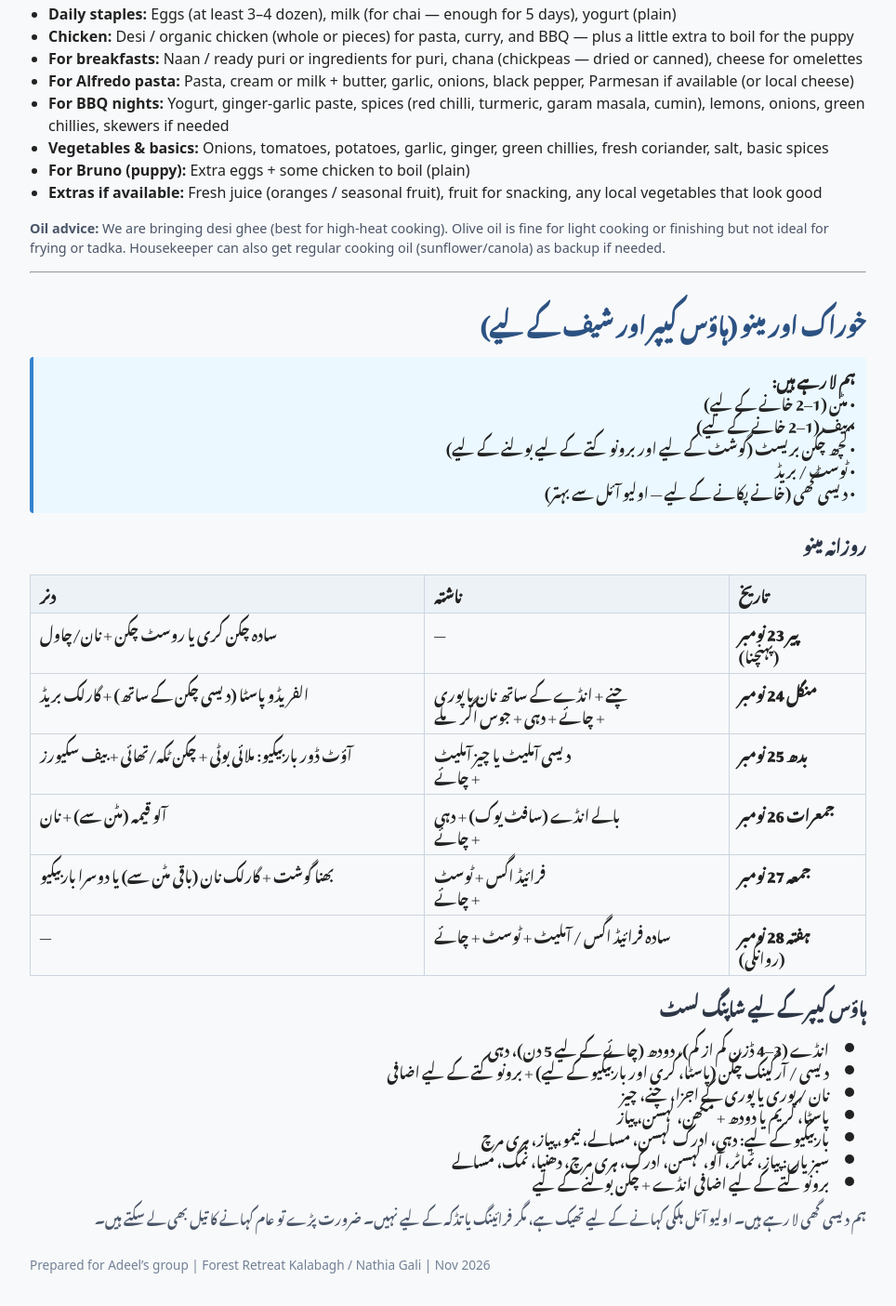
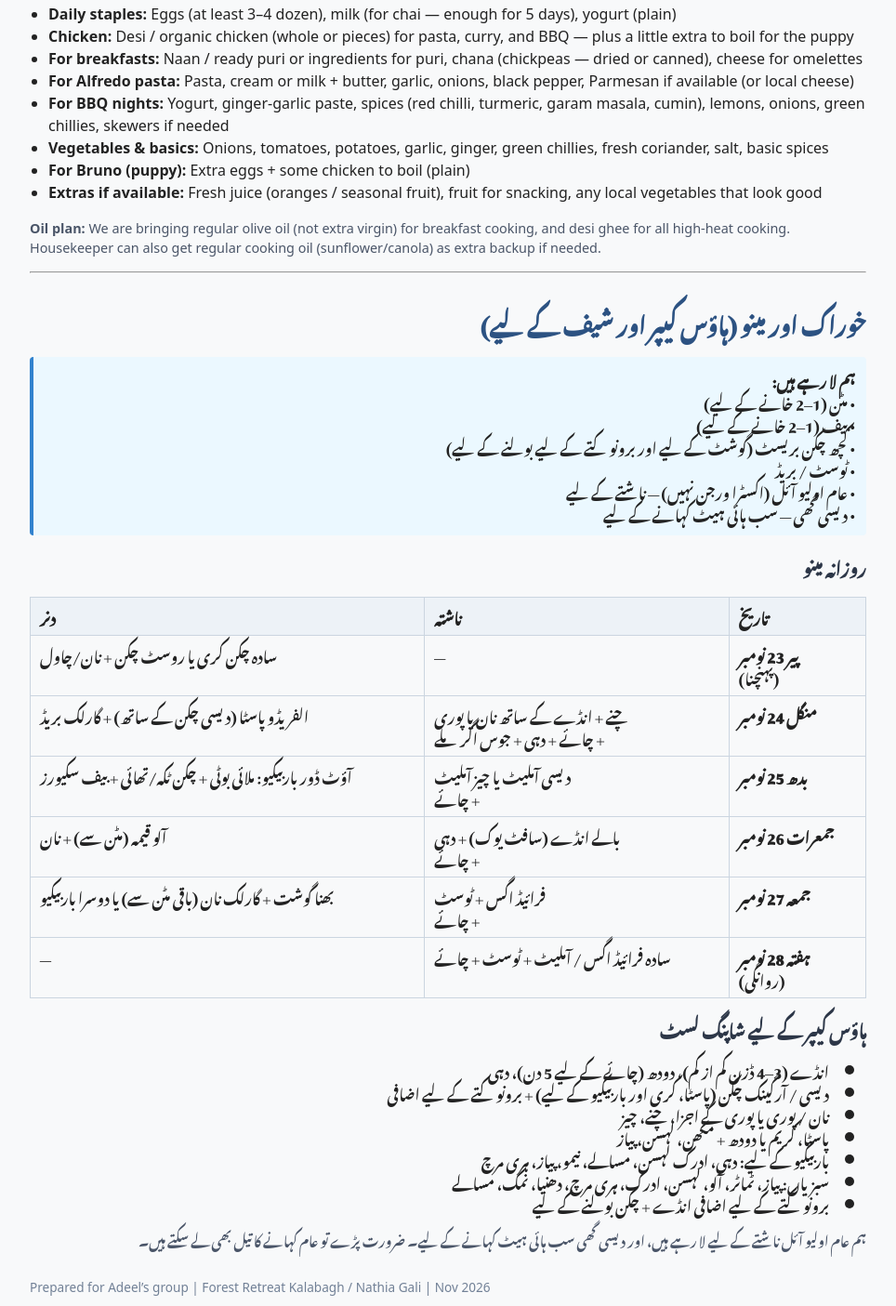
Before and after one commit to aahmad94/murree-cecil-trip, a plain HTML site: page index.html in a window 1280 px wide. Shown: the part 5755-7160 px from the top of the page at 93% size, without its empty margins (158-1122 px from the left). Drawn offline with Linux system fonts and the light colour scheme.

Commit message:
Update oil plan: regular olive oil for breakfasts, desi ghee for high-heat cooking

```diff
--- a/index.html
+++ b/index.html
@@ -169,8 +169,8 @@
 • Beef (enough for 1–2 meals)<br>
 • Some chicken breast (also for boiling for Bruno the puppy)<br>
 • Toast / bread for breakfasts<br>
-• Desi ghee (main cooking fat — better for high heat than olive oil)<br>
-• Optional: olive oil for light cooking / finishing<br>
+• Regular (not extra virgin) olive oil — for breakfast cooking (eggs, omelettes, etc.)<br>
+• Desi ghee — for all high-heat cooking (tadka, frying, BBQ, desi dishes)<br>
 </div>
 
 <h3>Suggested Daily Menu</h3>
@@ -220,7 +220,7 @@
 <li><strong>Extras if available:</strong> Fresh juice (oranges / seasonal fruit), fruit for snacking, any local vegetables that look good</li>
 </ul>
 
-<p class="note"><strong>Oil advice:</strong> We are bringing desi ghee (best for high-heat cooking). Olive oil is fine for light cooking or finishing but not ideal for frying or tadka. Housekeeper can also get regular cooking oil (sunflower/canola) as backup if needed.</p>
+<p class="note"><strong>Oil plan:</strong> We are bringing regular olive oil (not extra virgin) for breakfast cooking, and desi ghee for all high-heat cooking. Housekeeper can also get regular cooking oil (sunflower/canola) as extra backup if needed.</p>
 
 <hr>
 
@@ -232,7 +232,8 @@
 • بیف (1–2 خانے کے لیے)<br>
 • کچھ چکن بریسٹ (گوشٹ کے لیے اور برونو کتے کے لیے بولنے کے لیے)<br>
 • ٹوسٹ / بریڈ<br>
-• دیسی گھی (خانے پکانے کے لیے — اولیو آئل سے بہتر)<br>
+• عام اولیو آئل (اکسٹرا ورجن نہیں) — ناشتے کے لیے<br>
+• دیسی گھی — سب ہائی ہیٹ کہانے کے لیے
 </div>
 
 <h3 class="urdu">روزانہ مینو</h3>
@@ -281,7 +282,7 @@
 <li>برونو کتے کے لیے اضافی انڈے + چکن بولنے کے لیے</li>
 </ul>
 
-<p class="note urdu">ہم دیسی گھی لا رہے ہیں۔ اولیو آئل ہلکی کہانے کے لیے تھیک ہے، مگر فرائینگ یا تڈکہ کے لیے نہیں۔ ضرورت پڑے تو عام کہانے کا تیل بھی لے سکتے ہیں۔</p>
+<p class="note urdu">ہم عام اولیو آئل ناشتے کے لیے لا رہے ہیں، اور دیسی گھی سب ہائی ہیٹ کہانے کے لیے۔ ضرورت پڑے تو عام کہانے کا تیل بھی لے سکتے ہیں۔</p>
 
 <p style="margin-top: 30px; font-size: 0.85em; color: #718096;">Prepared for Adeel’s group | Forest Retreat Kalabagh / Nathia Gali | Nov 2026</p>
 
```
